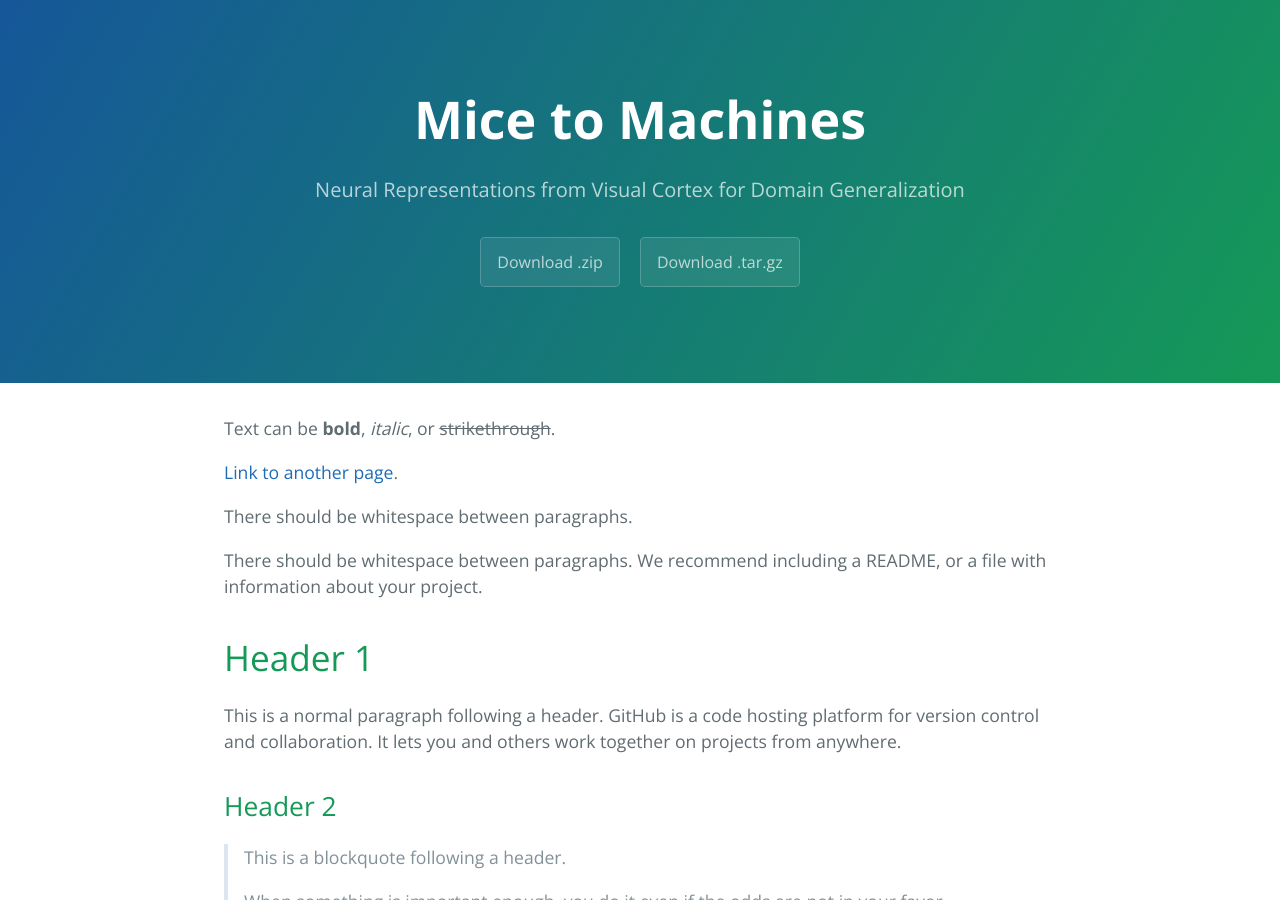
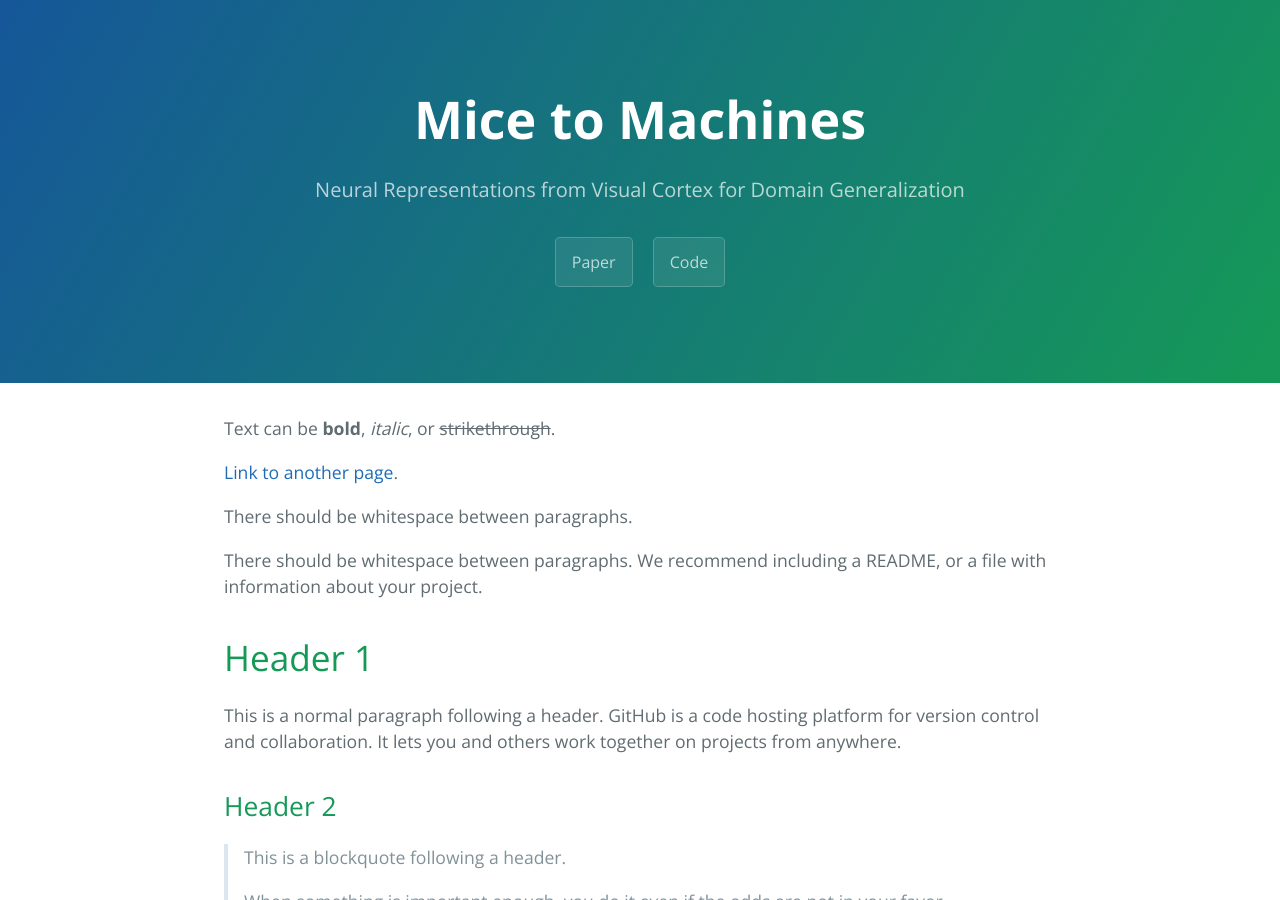
Before and after one commit to neurnai/neurnai.github.io, a Jekyll site: the page built from index.md, in a window 1280 px wide and 900 px high. Built offline with Jekyll 4.4.1, drawn with Linux system fonts in a browser that asks for light colours.

Commit message:
Update default.html

```diff
--- a/_layouts/default.html
+++ b/_layouts/default.html
@@ -22,8 +22,8 @@
         <a href="{{ site.github.repository_url }}" class="btn">View on GitHub</a>
       {% endif %}
       {% if site.show_downloads %}
-        <a href="{{ site.github.zip_url }}" class="btn">Download .zip</a>
-        <a href="{{ site.github.tar_url }}" class="btn">Download .tar.gz</a>
+        <a href="{{ site.github.zip_url }}" class="btn">Paper</a>
+        <a href="{{ site.github.tar_url }}" class="btn">Code</a>
       {% endif %}
     </header>
 
```
